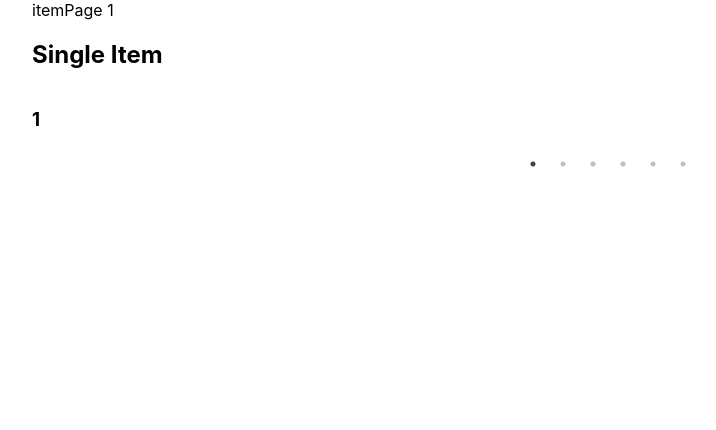
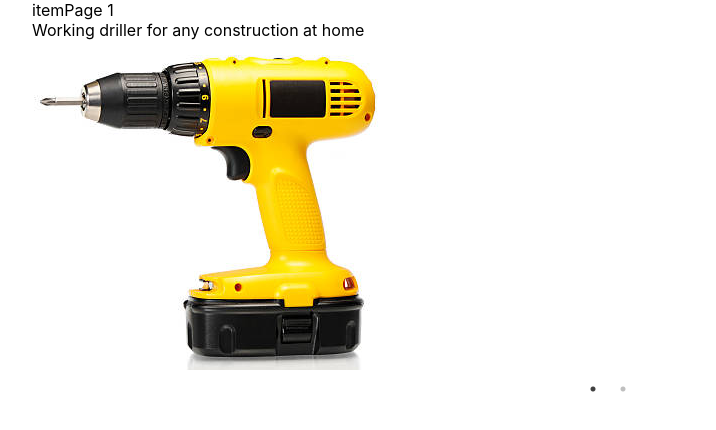
Before and after one commit to boro-mta/boro-fe, a React (Create React App) app: page /item/1 in a window 1280 px wide. Shown: the top 430 px of the page, without its empty margins (32-748 px from the left). Built offline with nearby package versions, Linux system fonts and the light colour scheme.

Commit message:
Added images slider for single Item component

```diff
--- a/src/components/ImagesCarousel/ImagesCarousel.tsx
+++ b/src/components/ImagesCarousel/ImagesCarousel.tsx
@@ -1,7 +1,9 @@
 import React from "react";
 import Slider from "react-slick";
 
-type Props = {};
+type Props = {
+  images: string[];
+};
 
 const settings = {
   dots: true,
@@ -11,29 +13,15 @@ const settings = {
   slidesToScroll: 1,
 };
 
-const ImagesCarousel = (props: Props) => {
+const ImagesCarousel = ({ images }: Props) => {
   return (
     <div>
-      <h2> Single Item</h2>
       <Slider {...settings}>
-        <div>
-          <h3>1</h3>
-        </div>
-        <div>
-          <h3>2</h3>
-        </div>
-        <div>
-          <h3>3</h3>
-        </div>
-        <div>
-          <h3>4</h3>
-        </div>
-        <div>
-          <h3>5</h3>
-        </div>
-        <div>
-          <h3>6</h3>
-        </div>
+        {images.map((img, i) => (
+          <div key={i}>
+            <img src={img} />
+          </div>
+        ))}
       </Slider>
     </div>
   );
--- a/src/mocks/fullItemsDetails.ts
+++ b/src/mocks/fullItemsDetails.ts
@@ -7,7 +7,7 @@ export const allItemsDetails: IFullItemDetails[] = [
     title: "Working driller for any construction at home",
     description:
       "Yellow driller with minor scratches on the side, perfect for drilling holes while constructing. Needs to be charged up before used.",
-    images: [IMG_1],
+    images: [IMG_1, IMG_1],
     extraIncludedItems: [],
     borrowerAddress: "Tel Aviv Area",
     borrowerPhoneNumber: "052-466-9214",
--- a/src/routes/itemPage.tsx
+++ b/src/routes/itemPage.tsx
@@ -12,13 +12,17 @@ type IFullItemDetailsParams = {
 type Props = {};
 
 const itemPage = (props: Props) => {
-  const [itemDetails, setItemDetails] = useState<IFullItemDetails>();
+  const [itemDetails, setItemDetails] = useState<IFullItemDetails>(
+    allItemsDetails[0]
+  );
 
   let { itemId } = useParams<IFullItemDetailsParams>();
 
   useEffect(() => {
     // TODO Fetch from API here according to the itemId, for now we mock the data
-    const fullDetails = allItemsDetails.find((item) => item.itemId === itemId);
+    const fullDetails =
+      allItemsDetails.find((item) => item.itemId === itemId) ||
+      allItemsDetails[0];
     setItemDetails(fullDetails);
   }, []);
 
@@ -26,7 +30,7 @@ const itemPage = (props: Props) => {
     <Container>
       <div>itemPage {itemId}</div>
       {itemDetails && <div>{itemDetails.title}</div>}
-      <ImagesCarousel />
+      {itemDetails.images && <ImagesCarousel images={itemDetails.images} />}
     </Container>
   );
 };
--- a/src/types/index.ts
+++ b/src/types/index.ts
@@ -5,7 +5,7 @@ export interface IItem {
 }
 
 export interface IFullItemDetails extends Omit<IItem, "img"> {
-  images?: string[];
+  images: string[];
   description?: string;
   extraIncludedItems: string[];
   borrowerAddress?: string;
```
